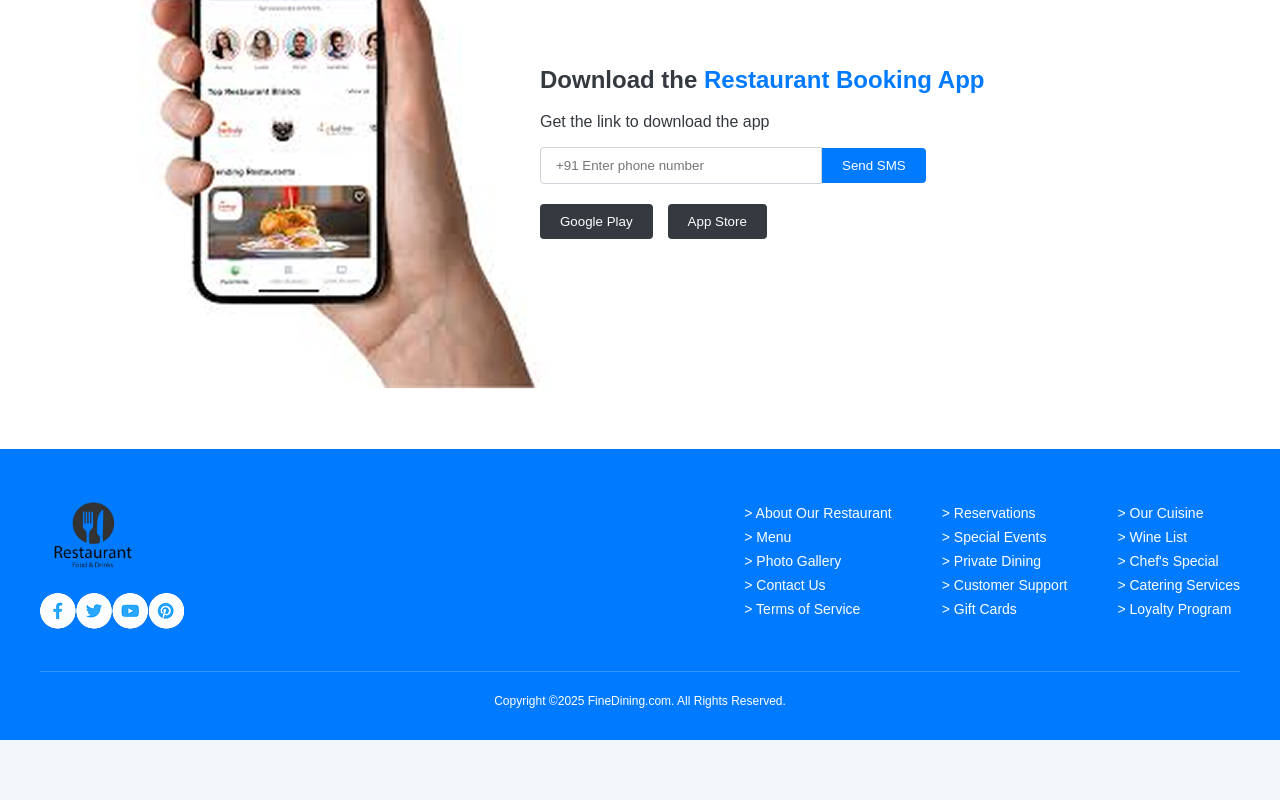
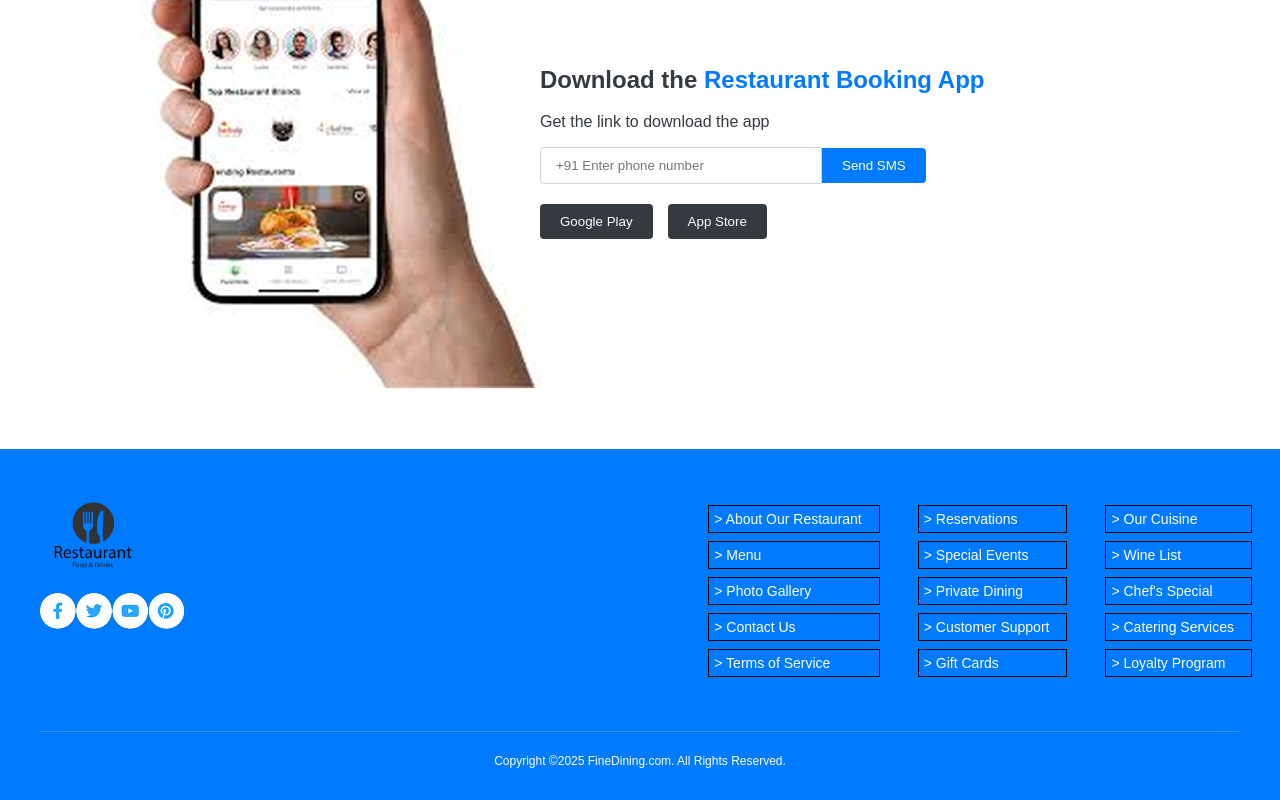
Before and after one commit to Code-With-Vinit/XRestaurantReservation, a React (Vite) app: page /my-bookings in a window 1280 px wide. Shown: the part 992-1792 px from the top of the page. Before the commit the page ends 1732 px from the top, so only its background shows below. Built offline with nearby package versions, Linux system fonts and the light colour scheme.

Commit message:
Debugging

```diff
--- a/src/components/LandingPage.jsx
+++ b/src/components/LandingPage.jsx
@@ -120,11 +120,11 @@ const LandingPage = () => {
                 className="visually-hidden-select"
               >
                 <option value="">Select State</option>
-                <li>{states.map((state) => (
+                {states.map((state) => (
                   <option key={state} value={state}>
-                    {state}
+                    <li>{state}</li>
                   </option>
-                ))}</li>
+                ))}
               </select>
             </div>
 
@@ -138,11 +138,11 @@ const LandingPage = () => {
                 className="visually-hidden-select"
               >
                 <option value="">Select City</option>
-                <li>{cities.map((city) => (
-                  <option key={city} value={city}>
-                    {city}
+                {cities.map((city) => (
+                 <option key={city} value={city}>
+                    <li>{city}</li>
                   </option>
-                ))}</li>
+                ))}
               </select>
             </div>
 
--- a/src/styles/App.css
+++ b/src/styles/App.css
@@ -256,7 +256,12 @@ main {
     color: #343a40;
     margin-bottom: 5px;
 }
-
+li{
+    width: 100%;
+    display: block;
+    padding: 5px 5px;
+    border: 1px solid black;
+}
 .sub-header-ui {
     color: #6c757d;
     margin-bottom: 20px;
```
